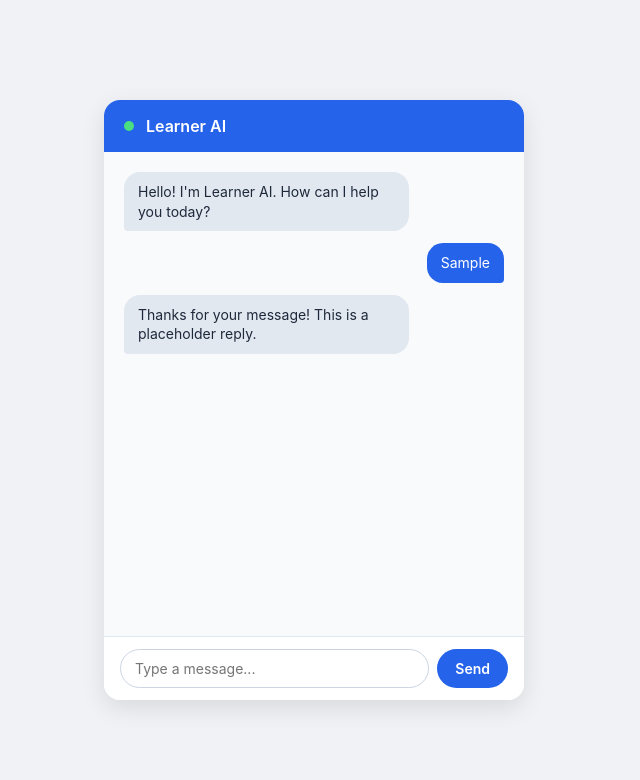
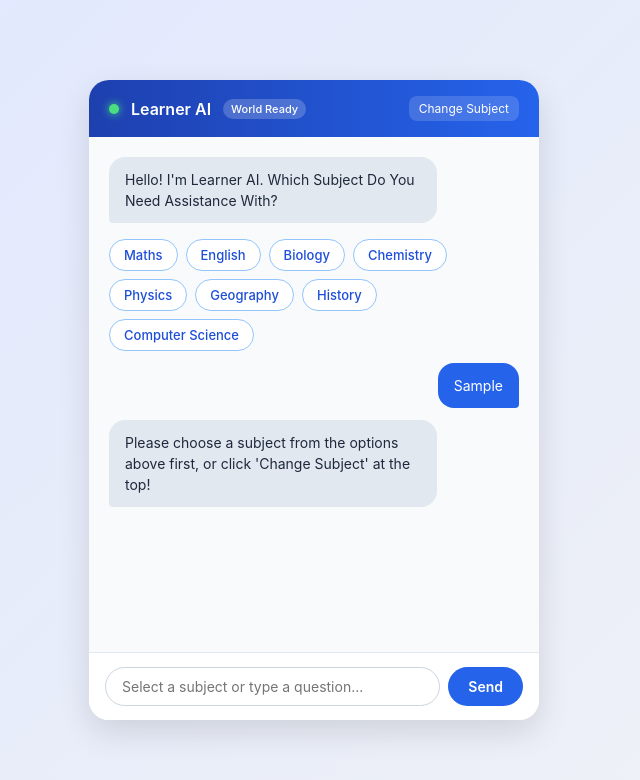
Before and after one commit to tc10954-lang/Learner-AI-demo, a plain HTML site: page index.html in a window 1280 px wide. Both pictures are taken after typing "Sample" into the empty fields and a click on the button "Send". Shown: the whole page, without its empty margins (326-966 px from the left). Drawn offline with Linux system fonts and the light colour scheme.

Commit message:
Enhance chat UI and add subject selection
Updated the chat interface with improved styles and added subject selection functionality.

```diff
--- a/index.html
+++ b/index.html
@@ -1,9 +1,9 @@
 <!DOCTYPE html>
-<html lang="en">
+<html lang="en-GB">
 <head>
   <meta charset="UTF-8">
   <meta name="viewport" content="width=device-width, initial-scale=1.0">
-  <title>Learner AI</title>
+  <title>Learner AI | World Ready</title>
   <style>
     * {
       box-sizing: border-box;
@@ -13,29 +13,36 @@
     }
 
     body {
-      background-color: #f0f2f5;
+      background: linear-gradient(135deg, #e0e7ff 0%, #f0f2f5 100%);
       display: flex;
       justify-content: center;
       align-items: center;
       height: 100vh;
+      padding: 16px;
     }
 
     .chat-container {
       width: 100%;
-      max-width: 420px;
-      height: 600px;
+      max-width: 450px;
+      height: 640px;
       background-color: #ffffff;
-      border-radius: 16px;
-      box-shadow: 0 8px 24px rgba(0, 0, 0, 0.1);
+      border-radius: 20px;
+      box-shadow: 0 12px 32px rgba(0, 0, 0, 0.12);
       display: flex;
       flex-direction: column;
       overflow: hidden;
     }
 
     .chat-header {
-      background-color: #2563eb;
+      background: linear-gradient(90deg, #1e40af, #2563eb);
       color: #ffffff;
       padding: 16px 20px;
+      display: flex;
+      align-items: center;
+      justify-content: space-between;
+    }
+
+    .header-left {
       display: flex;
       align-items: center;
       gap: 12px;
@@ -46,11 +53,35 @@
       height: 10px;
       background-color: #4ade80;
       border-radius: 50%;
+      box-shadow: 0 0 8px #4ade80;
     }
 
     .chat-header h2 {
       font-size: 16px;
       font-weight: 600;
+    }
+
+    .chat-header span {
+      font-size: 11px;
+      background-color: rgba(255, 255, 255, 0.2);
+      padding: 3px 8px;
+      border-radius: 12px;
+      font-weight: 500;
+    }
+
+    .reset-btn {
+      background: rgba(255, 255, 255, 0.15);
+      border: none;
+      color: #ffffff;
+      font-size: 12px;
+      padding: 5px 10px;
+      border-radius: 8px;
+      cursor: pointer;
+      transition: background 0.2s;
+    }
+
+    .reset-btn:hover {
+      background: rgba(255, 255, 255, 0.25);
     }
 
     .chat-messages {
@@ -64,12 +95,18 @@
     }
 
     .message {
-      max-width: 75%;
-      padding: 10px 14px;
+      max-width: 80%;
+      padding: 12px 16px;
       border-radius: 16px;
       font-size: 14px;
-      line-height: 1.4;
+      line-height: 1.5;
       word-wrap: break-word;
+      animation: fadeIn 0.25s ease-out;
+    }
+
+    @keyframes fadeIn {
+      from { opacity: 0; transform: translateY(6px); }
+      to { opacity: 1; transform: translateY(0); }
     }
 
     .bot-message {
@@ -86,9 +123,72 @@
       border-bottom-right-radius: 4px;
     }
 
+    /* Subject Chips Container */
+    .subject-options {
+      display: flex;
+      flex-wrap: wrap;
+      gap: 8px;
+      margin-top: 4px;
+      align-self: flex-start;
+      max-width: 90%;
+    }
+
+    .subject-btn {
+      background-color: #ffffff;
+      color: #1d4ed8;
+      border: 1.5px solid #93c5fd;
+      border-radius: 20px;
+      padding: 7px 14px;
+      font-size: 13px;
+      font-weight: 500;
+      cursor: pointer;
+      transition: all 0.2s ease;
+    }
+
+    .subject-btn:hover {
+      background-color: #2563eb;
+      color: #ffffff;
+      border-color: #2563eb;
+      transform: translateY(-1px);
+    }
+
+    .subject-btn:disabled {
+      opacity: 0.5;
+      cursor: not-allowed;
+      transform: none;
+    }
+
+    /* Typing Indicator */
+    .typing-indicator {
+      display: flex;
+      gap: 4px;
+      padding: 12px 16px;
+      background-color: #e2e8f0;
+      border-radius: 16px;
+      border-bottom-left-radius: 4px;
+      align-self: flex-start;
+      width: fit-content;
+    }
+
+    .typing-indicator span {
+      width: 6px;
+      height: 6px;
+      background-color: #64748b;
+      border-radius: 50%;
+      animation: bounce 1.4s infinite ease-in-out both;
+    }
+
+    .typing-indicator span:nth-child(1) { animation-delay: -0.32s; }
+    .typing-indicator span:nth-child(2) { animation-delay: -0.16s; }
+
+    @keyframes bounce {
+      0%, 80%, 100% { transform: scale(0); }
+      40% { transform: scale(1); }
+    }
+
     .chat-input-area {
       display: flex;
-      padding: 12px 16px;
+      padding: 14px 16px;
       background-color: #ffffff;
       border-top: 1px solid #e2e8f0;
       gap: 8px;
@@ -96,9 +196,9 @@
 
     .chat-input-area input {
       flex: 1;
-      padding: 10px 14px;
+      padding: 10px 16px;
       border: 1px solid #cbd5e1;
-      border-radius: 20px;
+      border-radius: 24px;
       font-size: 14px;
       outline: none;
       transition: border-color 0.2s;
@@ -112,8 +212,8 @@
       background-color: #2563eb;
       color: #ffffff;
       border: none;
-      border-radius: 20px;
-      padding: 10px 18px;
+      border-radius: 24px;
+      padding: 10px 20px;
       font-size: 14px;
       font-weight: 600;
       cursor: pointer;
@@ -130,18 +230,20 @@
   <div class="chat-container">
     <!-- Header -->
     <div class="chat-header">
-      <div class="status-dot"></div>
-      <h2>Learner AI</h2>
+      <div class="header-left">
+        <div class="status-dot"></div>
+        <h2>Learner AI</h2>
+        <span>World Ready</span>
+      </div>
+      <button class="reset-btn" id="resetBtn" title="Change Subject">Change Subject</button>
     </div>
 
     <!-- Message History -->
-    <div class="chat-messages" id="chatMessages">
-      <div class="message bot-message">Hello! I'm Learner AI. How can I help you today?</div>
-    </div>
+    <div class="chat-messages" id="chatMessages"></div>
 
     <!-- Input Box -->
     <div class="chat-input-area">
-      <input type="text" id="userInput" placeholder="Type a message..." autocomplete="off">
+      <input type="text" id="userInput" placeholder="Select a subject or type a question..." autocomplete="off">
       <button id="sendBtn">Send</button>
     </div>
   </div>
@@ -150,6 +252,21 @@
     const chatMessages = document.getElementById('chatMessages');
     const userInput = document.getElementById('userInput');
     const sendBtn = document.getElementById('sendBtn');
+    const resetBtn = document.getElementById('resetBtn');
+
+    let selectedSubject = null;
+
+    // British Curriculum / World Ready Subjects
+    const subjects = [
+      "Maths",
+      "English",
+      "Biology",
+      "Chemistry",
+      "Physics",
+      "Geography",
+      "History",
+      "Computer Science"
+    ];
 
     function appendMessage(text, className) {
       const msgDiv = document.createElement('div');
@@ -159,24 +276,79 @@
       chatMessages.scrollTop = chatMessages.scrollHeight;
     }
 
+    function showSubjectPrompt() {
+      appendMessage("Hello! I'm Learner AI. Which Subject Do You Need Assistance With?", 'bot-message');
+
+      const optionsDiv = document.createElement('div');
+      optionsDiv.classList.add('subject-options');
+
+      subjects.forEach(subject => {
+        const btn = document.createElement('button');
+        btn.classList.add('subject-btn');
+        btn.textContent = subject;
+        btn.onclick = () => selectSubject(subject, optionsDiv);
+        optionsDiv.appendChild(btn);
+      });
+
+      chatMessages.appendChild(optionsDiv);
+      chatMessages.scrollTop = chatMessages.scrollHeight;
+    }
+
+    function selectSubject(subject, optionsDiv) {
+      selectedSubject = subject;
+
+      // Disable all buttons in this prompt group so they can't be double-clicked
+      const buttons = optionsDiv.querySelectorAll('button');
+      buttons.forEach(b => b.disabled = true);
+
+      // Show user's choice as a chat bubble
+      appendMessage(subject, 'user-message');
+      userInput.placeholder = `Ask a ${subject} question...`;
+
+      showTypingAndReply(`Brilliant! Let's work on ${subject}. What topic or question would you like help with today?`);
+    }
+
+    function showTypingAndReply(replyText) {
+      const typingDiv = document.createElement('div');
+      typingDiv.classList.add('typing-indicator');
+      typingDiv.innerHTML = '<span></span><span></span><span></span>';
+      chatMessages.appendChild(typingDiv);
+      chatMessages.scrollTop = chatMessages.scrollHeight;
+
+      setTimeout(() => {
+        typingDiv.remove();
+        appendMessage(replyText, 'bot-message');
+      }, 700);
+    }
+
     function handleSend() {
       const text = userInput.value.trim();
       if (!text) return;
 
-      // Add user message
       appendMessage(text, 'user-message');
       userInput.value = '';
 
-      // Simulate bot response
-      setTimeout(() => {
-        appendMessage("Thanks for your message! This is a placeholder reply.", 'bot-message');
-      }, 600);
+      if (!selectedSubject) {
+        showTypingAndReply("Please choose a subject from the options above first, or click 'Change Subject' at the top!");
+      } else {
+        showTypingAndReply(`[${selectedSubject} Tutor]: That's a great question about "${text}". Once connected to the AI backend, I will break this down step-by-step for you!`);
+      }
     }
+
+    // Reset / Switch Subject
+    resetBtn.addEventListener('click', () => {
+      selectedSubject = null;
+      userInput.placeholder = "Select a subject or type a question...";
+      showSubjectPrompt();
+    });
 
     sendBtn.addEventListener('click', handleSend);
     userInput.addEventListener('keypress', (e) => {
       if (e.key === 'Enter') handleSend();
     });
+
+    // Initialise chat on load
+    showSubjectPrompt();
   </script>
 
 </body>
```
